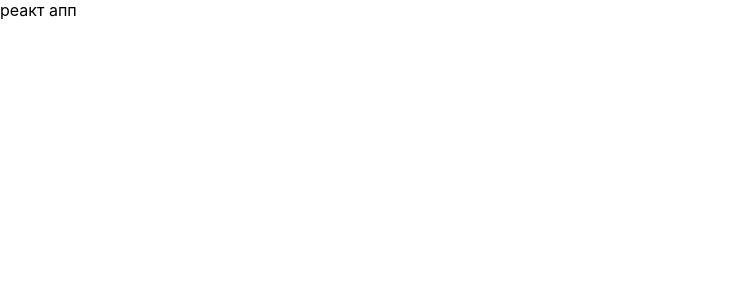
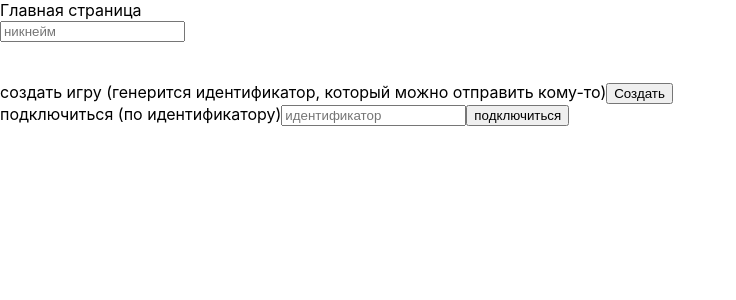
Before and after one commit to mymkek/card-game, a React (Create React App) app: page / in a window 1280 px wide. Shown: the top 300 px of the page, without its empty margins (0-736 px from the left). Built offline with nearby package versions, Linux system fonts and the light colour scheme.

Commit message:
разметка главной

```diff
--- a/src/App.tsx
+++ b/src/App.tsx
@@ -1,12 +1,16 @@
 import React from 'react';
+import {BrowserRouter, Switch, Route} from "react-router-dom";
+import HomeContainer from "./components/Home";
 
 
-function App() {
+const App:React.FC = () => {
    return (
-      <div>
-         реакт апп
-      </div>
+      <BrowserRouter>
+         <Switch>
+           <Route exact path={'/'} component={HomeContainer}/>
+         </Switch>
+      </BrowserRouter>
    );
-}
+};
 
 export default App;
--- /dev/null
+++ b/src/components/Home/index.tsx
@@ -0,0 +1,31 @@
+import React from 'react';
+
+const HomeContainer:React.FC = () => {
+    return (
+       <div>
+          Главная страница
+
+
+          <div>
+             <div>
+                <input type="text" placeholder={'никнейм'}/>
+             </div>
+
+               <br/><br/>
+             <div>
+                создать игру (генерится идентификатор, который можно отправить кому-то)
+                <button>Создать</button>
+             </div>
+             <div>
+                подключиться (по идентификатору)
+                <input type="text" placeholder={'идентификатор'}/>
+                <button>подключиться</button>
+             </div>
+
+
+          </div>
+       </div>
+    );
+};
+
+export default HomeContainer;
```
